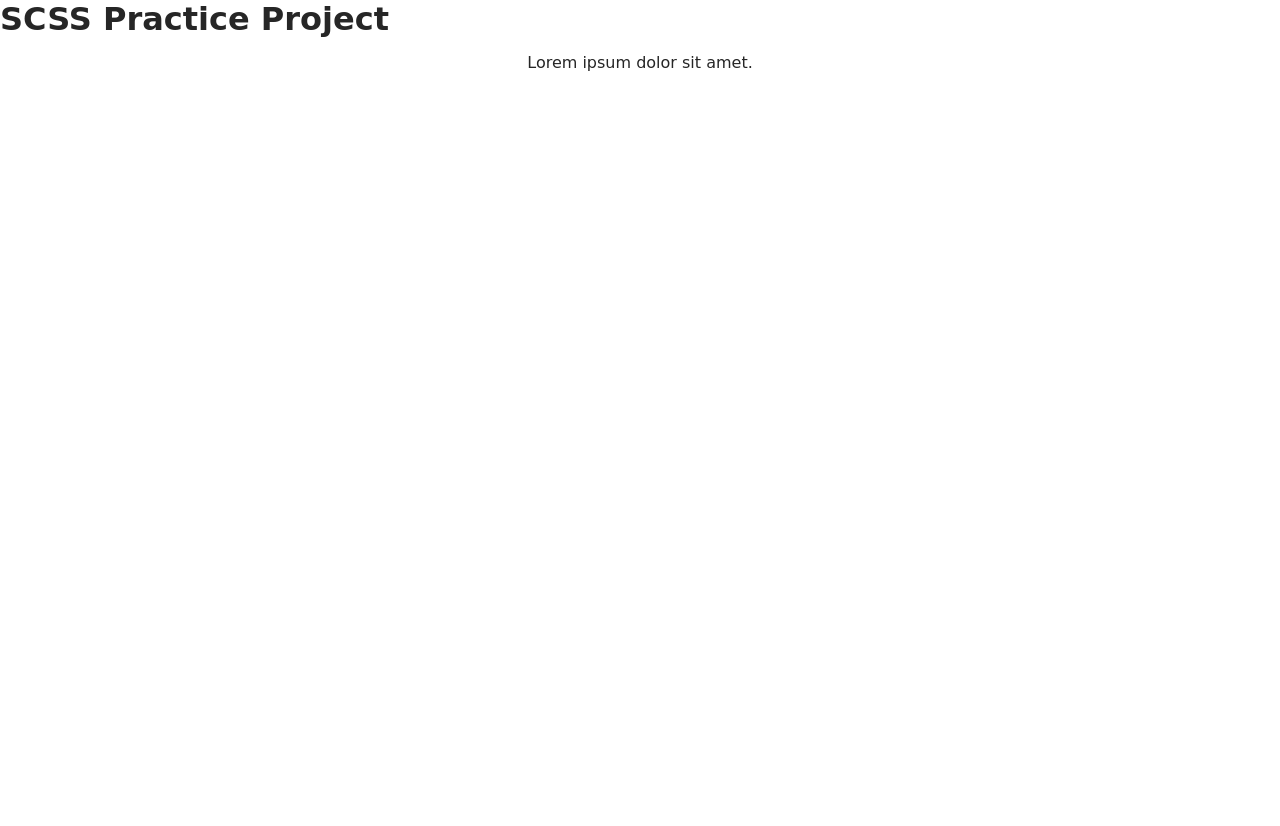
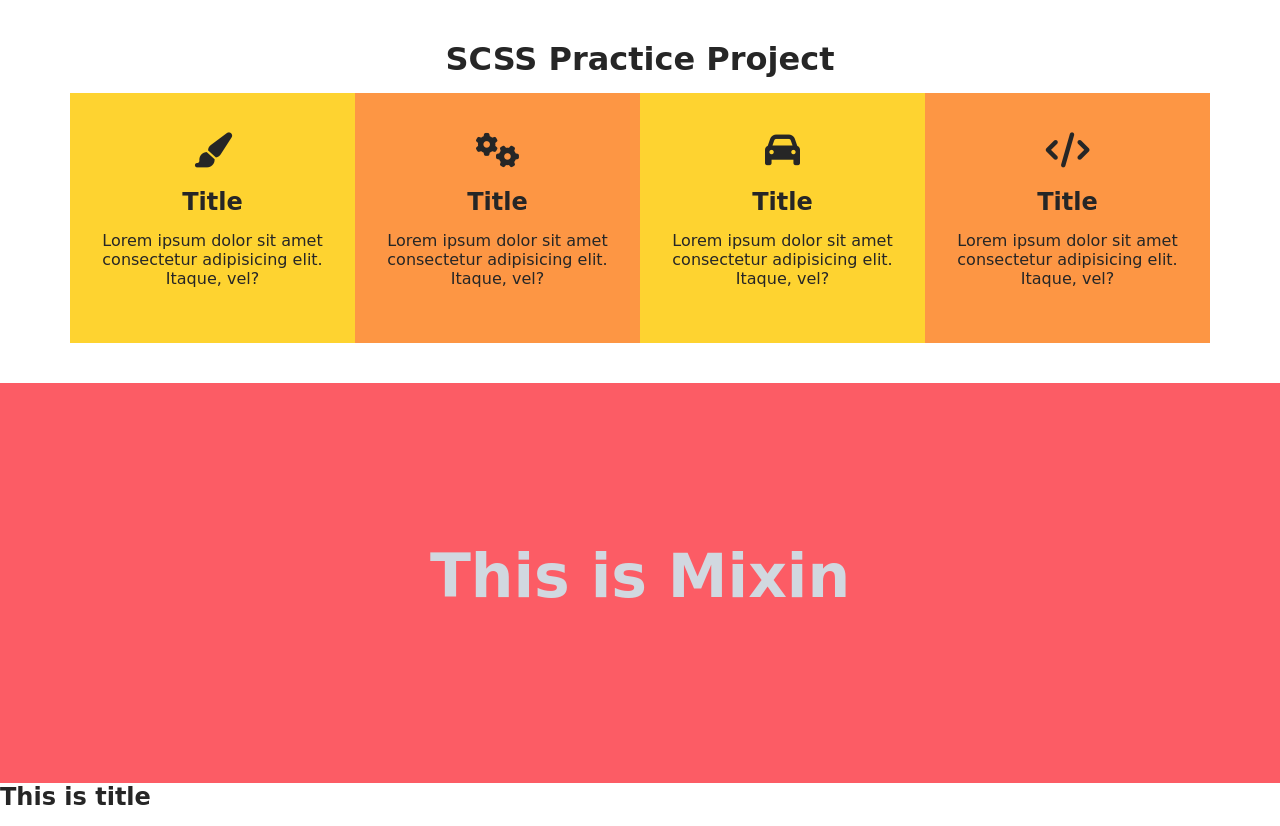
Before and after one commit to somrathumayan/scss-practice-project, a plain HTML site: page index.html in a window 1280 px wide. Before the commit the page ends 800 px from the top, so only its background shows below. Drawn offline with Linux system fonts and the light colour scheme; a web font is replaced by a local one.

Commit message:
added utilities, service, mixin scss

```diff
--- a/index.html
+++ b/index.html
@@ -16,7 +16,37 @@
      <link rel="stylesheet" href="css/style.min.css">
 </head>
 <body>
-    <h1>SCSS Practice Project</h1>
-    <p>Lorem ipsum dolor sit amet.</p>
+    <div id="service_area">
+        <h1>SCSS Practice Project</h1>
+        <div class="container">
+            <div class="chiled_service">
+                <i class="fa fa-paint-brush" aria-hidden="true"></i>
+                <h2>Title</h2>
+                <p>Lorem ipsum dolor sit amet consectetur adipisicing elit. Itaque, vel?</p>
+            </div>
+            <div class="chiled_service">
+                <i class="fa fa-cogs" aria-hidden="true"></i>
+                <h2>Title</h2>
+                <p>Lorem ipsum dolor sit amet consectetur adipisicing elit. Itaque, vel?</p>
+            </div>
+            <div class="chiled_service">
+                <i class="fa fa-car" aria-hidden="true"></i>
+                <h2>Title</h2>
+                <p>Lorem ipsum dolor sit amet consectetur adipisicing elit. Itaque, vel?</p>
+            </div>
+            <div class="chiled_service">
+                <i class="fa fa-code" aria-hidden="true"></i>
+                <h2>Title</h2>
+                <p>Lorem ipsum dolor sit amet consectetur adipisicing elit. Itaque, vel?</p>
+            </div>
+        </div>
+    </div>
+
+    <div id="cta">
+        <h2>This is Mixin</h2>
+    </div>
+    <div id="cta2">
+        <h2>This is title</h2>
+    </div>
 </body>
 </html>
--- /dev/null
+++ b/scss/_mixin.scss
@@ -0,0 +1,9 @@
+#cta{
+    display: flex;
+    align-items: center;
+    justify-content: center;
+    height: 400px;
+    background: $tertiaryColor;
+    color: $tWhite;
+    font-size: 40px;
+}
--- /dev/null
+++ b/scss/_service.scss
@@ -0,0 +1,27 @@
+#service_area{
+    width: 100%;
+    padding: 40px 0;
+    h1{
+        text-align: center;
+    }
+    .container{
+        width: 1140px;
+        max-width: 90%;
+        margin: 0 auto;
+        display: flex;
+    }
+    .chiled_service{
+        background: $primaryColor;
+        text-align: center;
+        padding: 40px 25px;
+        flex: 1;
+        &:nth-child(odd){
+            background: $secondaryColor;
+        }
+        i{
+            font-size: 35px;
+            margin: 0 0 20px;
+        }
+    }
+
+}
--- /dev/null
+++ b/scss/_utilities.scss
@@ -0,0 +1,28 @@
+*,
+*::after,
+*::before{
+    box-sizing: border-box;
+    margin: 0;
+    padding: 0;
+}
+
+$textFont1 : "Playwrite GB S", cursive;
+$primaryColor: #fd9644;
+$secondaryColor: #fed330;
+$tertiaryColor: #fc5c65;
+$tWhite: #d1d8e0;
+$tDark: #000;
+
+body{
+    color: #262626;
+    font-family: "DynaPuff", serif;
+}
+h1, h2, h3, h4, h5, h6{
+    font-family: $textFont1;
+    margin: 0 0 15px;
+}
+p{
+    font-family: $textFont1;
+    margin: 0 0 15px;
+    text-align: center;
+}
--- a/scss/style.scss
+++ b/scss/style.scss
@@ -1,28 +1,8 @@
-*,
-*::after,
-*::before{
-    box-sizing: border-box;
-    margin: 0;
-    padding: 0;
-}
+/* utilities */
+@import "utilities";
 
-$textFont1 : "Playwrite GB S", cursive;
-$primaryColor: #fd9644;
-$secondaryColor: #fed330;
-$tertiaryColor: #fc5c65;
-$tWhite: #d1d8e0;
-$tDark: #000;
+// Service
+@import "service";
 
-body{
-    color: #262626;
-    font-family: "DynaPuff", serif;
-}
-h1, h2, h3, h4, h5, h6{
-    font-family: $textFont1;
-    margin: 0 0 15px;
-}
-p{
-    font-family: $textFont1;
-    margin: 0 0 15px;
-    text-align: center;
-}
+// mixin
+@import "mixin";
```
Also changed, not shown: css/style.min.css, 1 other file.
